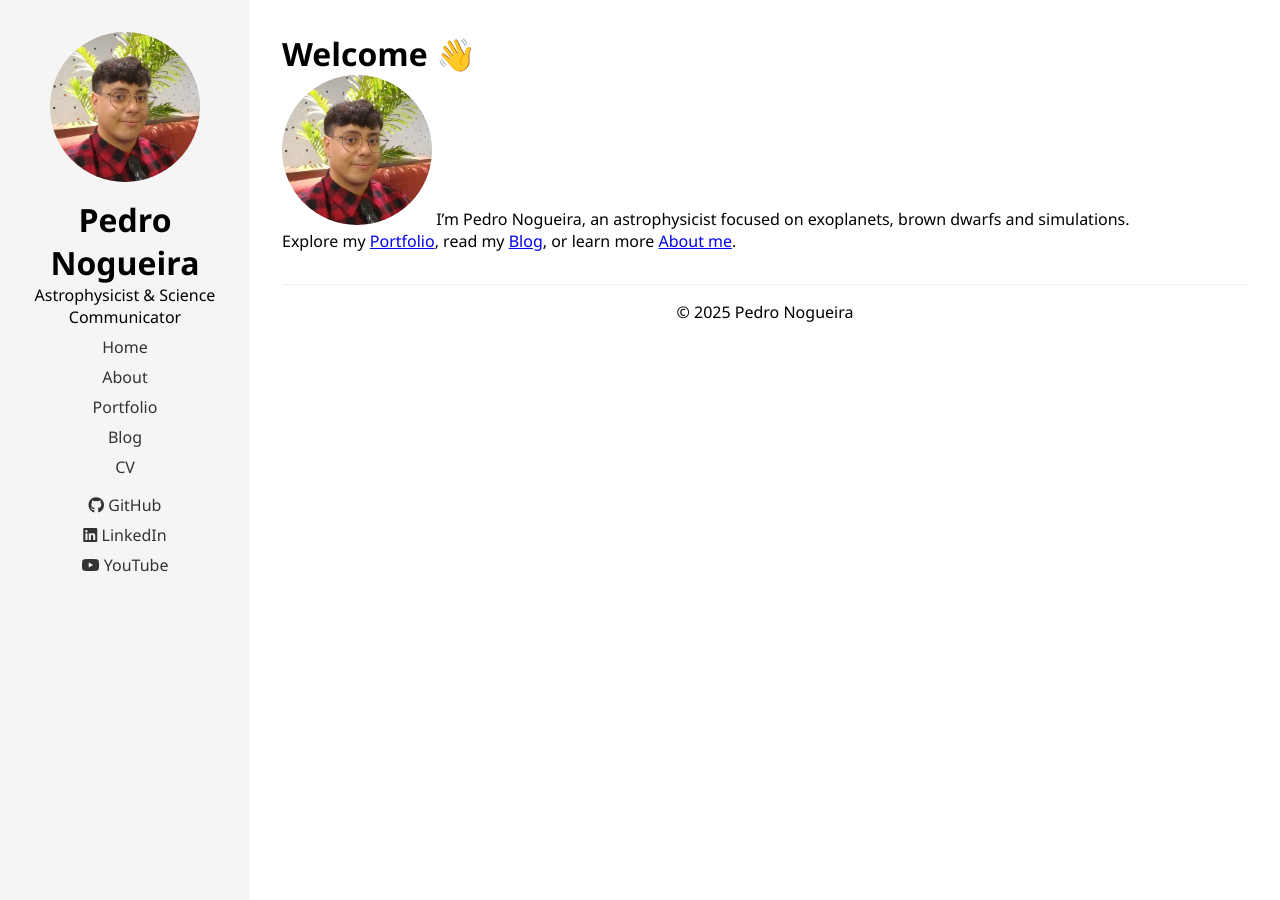
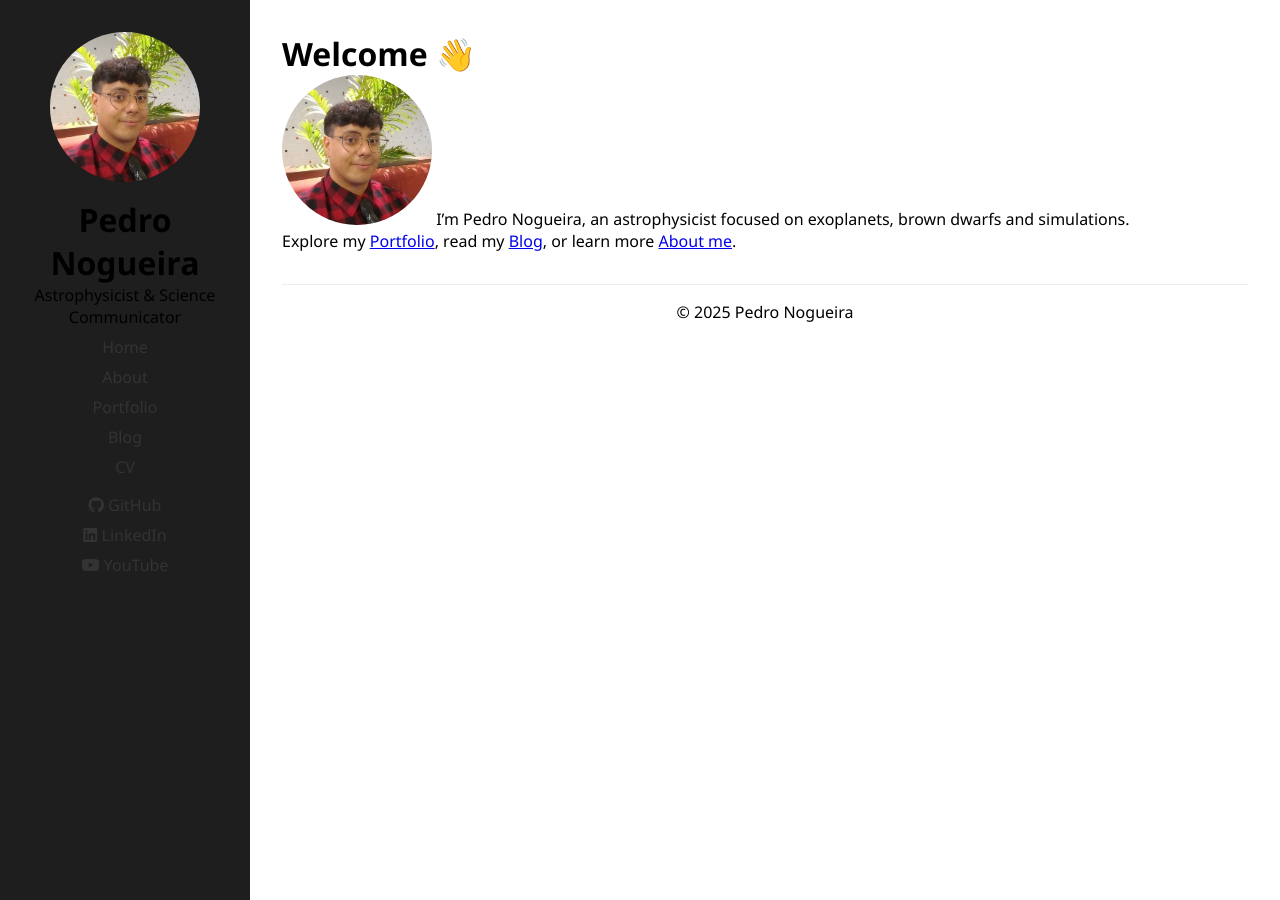
Before and after one commit to PedroNogueira404/PedroNogueira404.github.io, a Jekyll site: the page built from index.md, in a window 1280 px wide. Built offline with Jekyll 4.4.1, drawn with Linux system fonts in a browser that asks for light colours; comment, search, counter and statistics services are not loaded.

Commit message:
Update style_white.css

```diff
--- a/assets/css/style_white.css
+++ b/assets/css/style_white.css
@@ -10,11 +10,23 @@
   display: flex;
   min-height: 100vh;
 }
+.btn {
+    display: inline-block;
+    background: #0077b5;
+    color: white;
+    padding: 10px 15px;
+    margin: 5px;
+    border-radius: 5px;
+    text-decoration: none;
+}
 
+.btn i {
+    margin-right: 8px;
+}
 .sidebar {
   width: 250px;
   padding: 2rem;
-  background: #f5f5f5;
+  background: #1e1e1e;
   display: flex;
   flex-direction: column;
   align-items: center;
@@ -33,7 +45,14 @@
   flex: 1;
   padding: 2rem;
 }
-
+.card {
+  background-color: #1e1e1e;
+  border-radius: 12px;
+  padding: 20px;
+  margin-bottom: 20px;
+  box-shadow: 0 4px 10px rgba(0,0,0,0.5);
+  transition: transform 0.3s;
+}
 .nav-link, .social-link {
   display: block;
   margin: 0.5rem 0;
```
